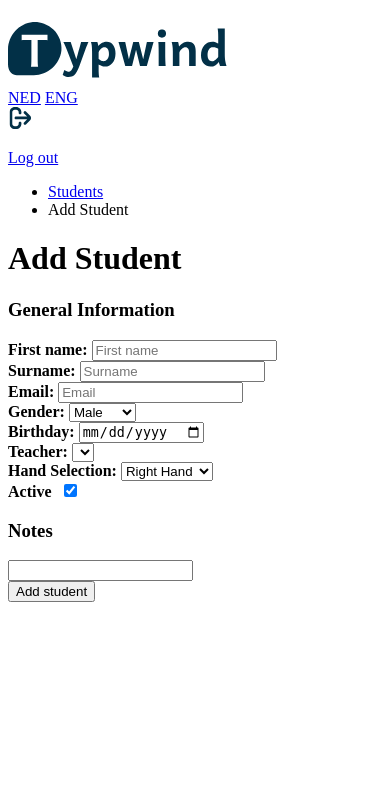
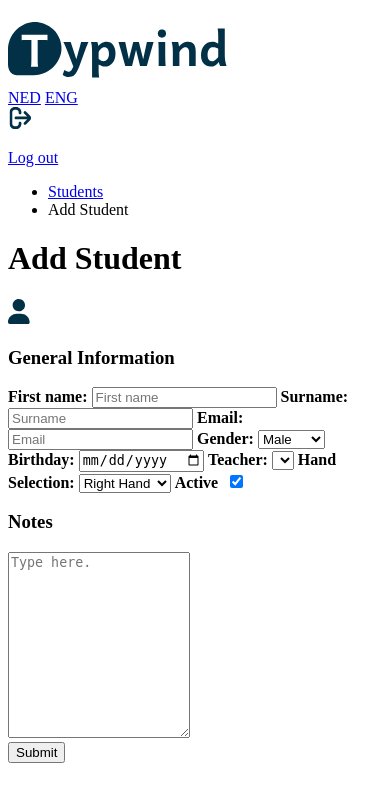
Before and after one commit to RebeccaTng/Typwind, a CodeIgniter 4 app: the page made by app/Views/pages/experts/addStudentPage.php in a window 390 px wide. Shown: the top 802 px of the page. Run offline with PHP 8.4 and a stand-in for CodeIgniter, Linux system fonts and the light colour scheme; the template is opened without the code that fills it, so the values that code supplies are empty; some libraries are stand-ins or nearby versions.

Commit message:
Add studentpage changed

```diff
--- a/app/Views/pages/experts/addStudentPage.php
+++ b/app/Views/pages/experts/addStudentPage.php
@@ -11,55 +11,60 @@
 
     <div class="scroller">
         <form class="studentContainer" action= "<?php echo base_url('experts/addStudent');?>" method="post">
-            <div class="general card">
+            <div class="roundProfilePic">
+                <img src="/public/assets/avatars/1.svg" alt="User Icon">
+            </div>
+
+            <div class="infoContainer">
+                <div class="general">
                     <h3>General Information</h3>
-                <p>
+                    <div class="generalFields">
                         <label for="firstname"><b>First name:</b></label  required>
-                    <input type="text" id="firstname" name="firstname" placeholder="First name" required><br>
+                        <input type="text" id="firstname" name="firstname" placeholder="First name" required>
                         <label for="lastname"><b>Surname:</b></label>
-                    <input type="text" id="lastname" name="lastname" placeholder="Surname" required><br>
+                        <input type="text" id="lastname" name="lastname" placeholder="Surname" required>
                         <label for="email"><b>Email:</b></label>
-                    <input type="text" id="email" name="email" placeholder="Email" required><br>
+                        <input type="text" id="email" name="email" placeholder="Email" required>
 
                         <label for="gender"><b>Gender:</b></label>
                         <select name="gender" id="gender" required>
                             <option value="male">Male</option>
                             <option value="female">Female</option>
-                    </select><br>
+                        </select>
 
                         <label for="birthday"><b>Birthday:</b></label>
-                    <input type="date" id="birthday" name="birthday" required><br>
+                        <input type="date" id="birthday" name="birthday" required>
 
                         <label for="teachers"><b>Teacher:</b></label>
                         <select name="teachers" id="teachers" value="<?=$teachers[0]->firstname?>" required>
                             <?php foreach ($teachers as $teacher):?>
                                 <option value="<?=$teacher->idTeachers?>"> <?=$teacher->firstname?> </option>
                             <?php endforeach;?>
-                    </select><br>
+                        </select>
 
                         <label for="handSelection"><b>Hand Selection:</b></label>
                         <select name="handSelection" id="handSelection" required>
                             <option value="One Hand, right hand">Right Hand</option>
                             <option value="One Hand, left hand">Left Hand</option>
                             <option value="Both Hands">Both Hands</option>
-                    </select><br>
+                        </select>
 
                         <label for="active"><b>Active</b></label>&nbsp;
                         <label class="switch">
                             <input type="checkbox" id="active" name="active">
                             <span class="slider"></span>
                         </label>
-
-                </p>
+                    </div>
                 </div>
 
-            <div class="noteCard card">
+                <div class="notes">
                     <label for="notes"><h3>Notes</h3></label>
-                <input type="text" id="notes" name="notes" value="" >
+                    <textarea id="notes" name="notes" rows="12" placeholder="Type here."></textarea>
+                </div>
             </div>
 
             <div class="bottomBar">
-                <input type="submit" value="Add student" class="button buttonPrimary buttonExpert">
+                <input type="submit" value="Submit" class="button buttonPrimary buttonExpert">
             </div>
         </form>
     </div>
--- a/public/CSS/expert/studentOverview.css
+++ b/public/CSS/expert/studentOverview.css
@@ -85,4 +85,8 @@ div.notes {
     div.studentContainer {
         grid-template-columns: 100%;
     }
+
+    div.infoContainer {
+        grid-column: 1;
+    }
 }
```
Also changed, not shown: public/CSS/expert/addStudentPage.css (deleted, +0 -20 lines), public/CSS/expert/editStudentPage.css (+10 -0 lines). Lines whose indentation alone changed are shown as unchanged.
